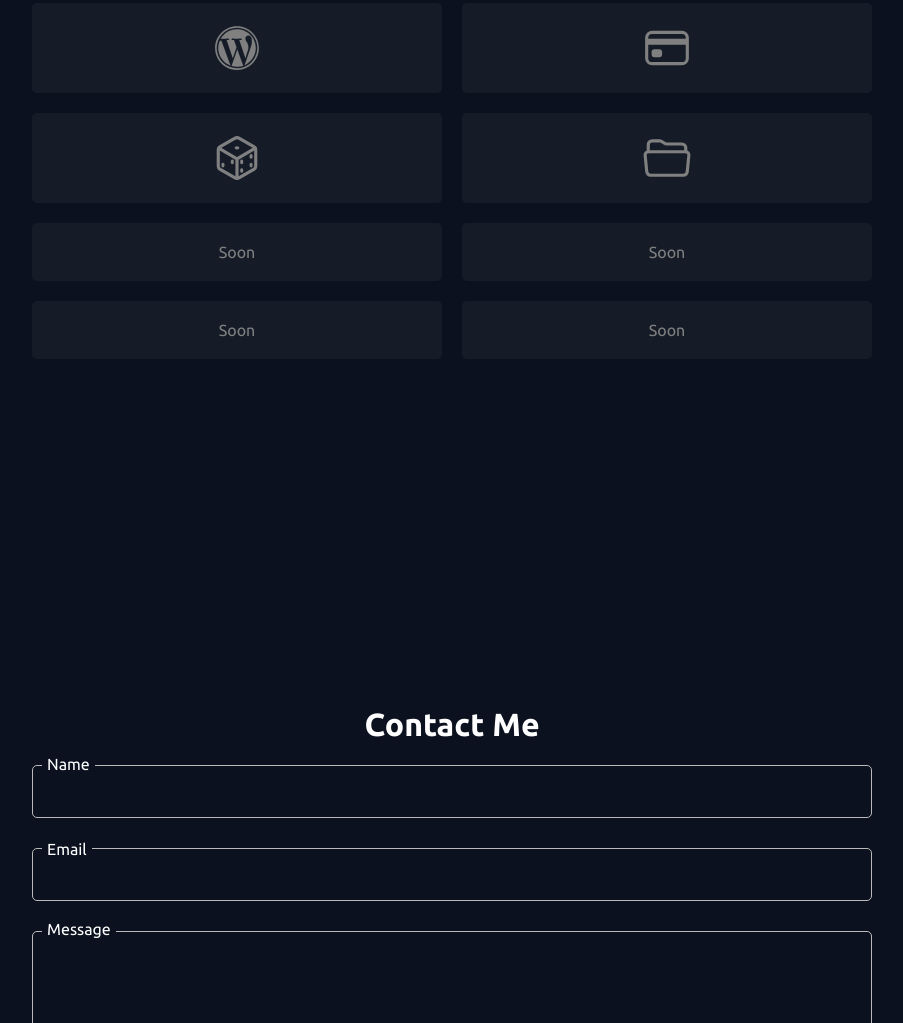
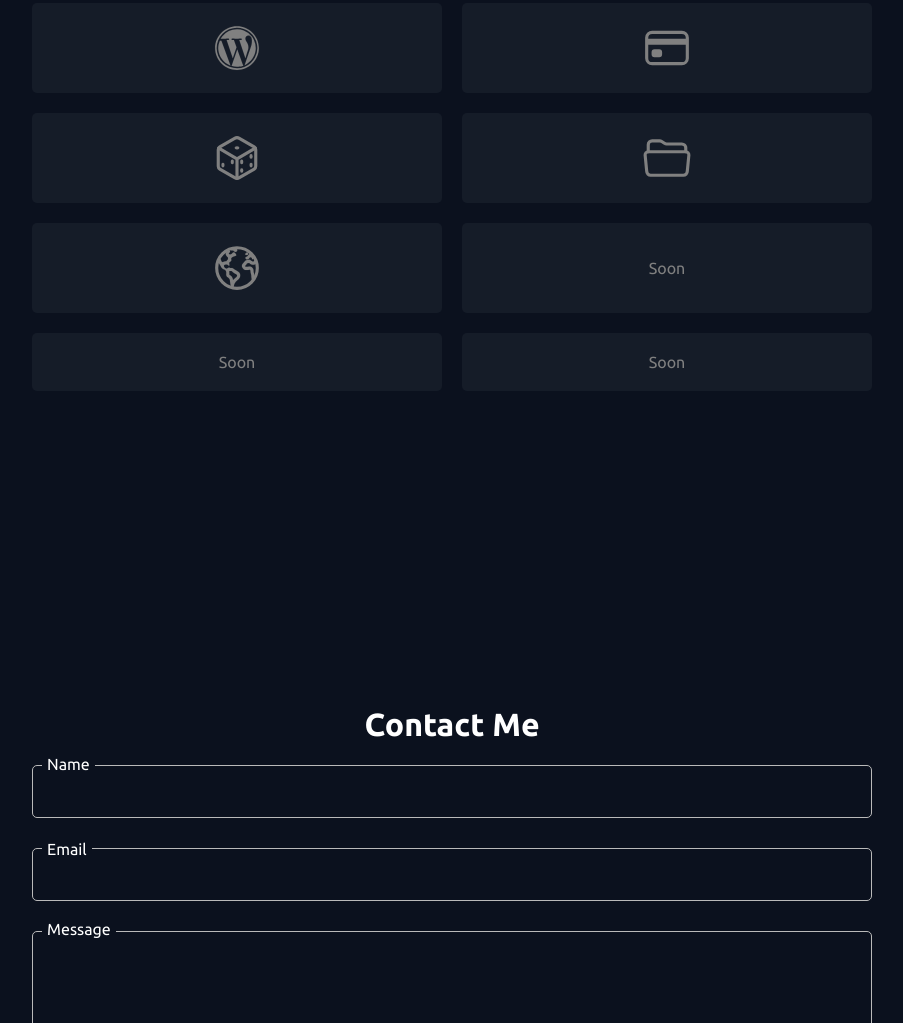
Before and after one commit to mahmoud-26/profile, a plain HTML site: page index.html in a window 1280 px wide. Shown: the part 1125-2148 px from the top of the page, without its empty margins (188-1091 px from the left). Drawn offline with nearby package versions, Linux system fonts and the light colour scheme.

Commit message:
add countries website

```diff
--- a/index.html
+++ b/index.html
@@ -52,7 +52,9 @@
       <a href="https://fylo-design-app.netlify.app/"><div class="project">
         <ion-icon name="folder-open-outline"></ion-icon>
       </div></a>
-      <div class="project">Soon</div>
+      <a href="https://search-countries-api.netlify.app/"><div class="project">
+        <ion-icon name="earth-outline"></ion-icon>
+      </div></a>
       <div class="project">Soon</div>
       <div class="project">Soon</div>
       <div class="project">Soon</div>
```
